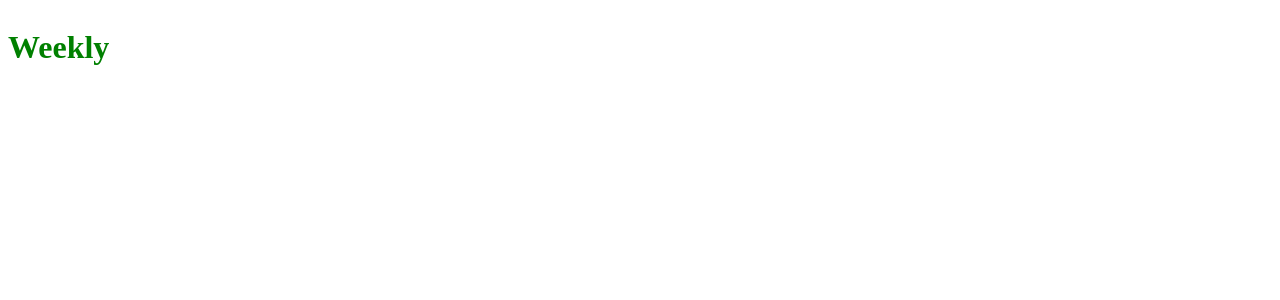
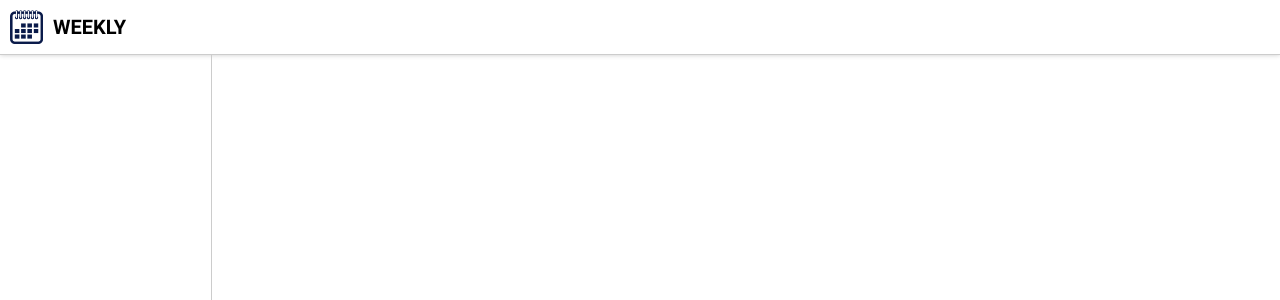
Before and after one commit to camward/React-Weekly, a React app: page / in a window 1280 px wide. Shown: the top 300 px of the page. Built offline with nearby package versions, Linux system fonts and the light colour scheme.

Commit message:
шаблон

```diff
--- a/src/assets/styles/fonts.scss
+++ b/src/assets/styles/fonts.scss
@@ -0,0 +1,139 @@
+@font-face {
+  font-family: 'Roboto';
+  font-style: normal;
+  font-weight: 300;
+  src: url('../fonts/roboto-v16-cyrillic_latin-300.eot'); /* IE9 Compat Modes */
+  src: local('Roboto Light'), local('Roboto-Light'),
+  url('../fonts/roboto-v16-cyrillic_latin-300.eot?#iefix') format('embedded-opentype'), /* IE6-IE8 */
+  url('../fonts/roboto-v16-cyrillic_latin-300.woff2') format('woff2'), /* Super Modern Browsers */
+  url('../fonts/roboto-v16-cyrillic_latin-300.woff') format('woff'), /* Modern Browsers */
+  url('../fonts/roboto-v16-cyrillic_latin-300.ttf') format('truetype'); /* Safari, Android, iOS */
+}
+
+@font-face {
+  font-family: 'Roboto';
+  font-style: italic;
+  font-weight: 300;
+  src: url('../fonts/roboto-v16-cyrillic_latin-300italic.eot'); /* IE9 Compat Modes */
+  src: local('Roboto Light Italic'), local('Roboto-LightItalic'),
+  url('../fonts/roboto-v16-cyrillic_latin-300italic.eot?#iefix') format('embedded-opentype'), /* IE6-IE8 */
+  url('../fonts/roboto-v16-cyrillic_latin-300italic.woff2') format('woff2'), /* Super Modern Browsers */
+  url('../fonts/roboto-v16-cyrillic_latin-300italic.woff') format('woff'), /* Modern Browsers */
+  url('../fonts/roboto-v16-cyrillic_latin-300italic.ttf') format('truetype'); /* Safari, Android, iOS */
+}
+
+@font-face {
+  font-family: 'Roboto';
+  font-style: normal;
+  font-weight: 400;
+  src: url('../fonts/roboto-v16-cyrillic_latin-regular.eot'); /* IE9 Compat Modes */
+  src: local('Roboto'), local('Roboto-Regular'),
+  url('../fonts/roboto-v16-cyrillic_latin-regular.eot?#iefix') format('embedded-opentype'), /* IE6-IE8 */
+  url('../fonts/roboto-v16-cyrillic_latin-regular.woff2') format('woff2'), /* Super Modern Browsers */
+  url('../fonts/roboto-v16-cyrillic_latin-regular.woff') format('woff'), /* Modern Browsers */
+  url('../fonts/roboto-v16-cyrillic_latin-regular.ttf') format('truetype'); /* Safari, Android, iOS */
+}
+
+@font-face {
+  font-family: 'Roboto';
+  font-style: italic;
+  font-weight: 400;
+  src: url('../fonts/roboto-v16-cyrillic_latin-italic.eot'); /* IE9 Compat Modes */
+  src: local('Roboto Italic'), local('Roboto-Italic'),
+  url('../fonts/roboto-v16-cyrillic_latin-italic.eot?#iefix') format('embedded-opentype'), /* IE6-IE8 */
+  url('../fonts/roboto-v16-cyrillic_latin-italic.woff2') format('woff2'), /* Super Modern Browsers */
+  url('../fonts/roboto-v16-cyrillic_latin-italic.woff') format('woff'), /* Modern Browsers */
+  url('../fonts/roboto-v16-cyrillic_latin-italic.ttf') format('truetype'); /* Safari, Android, iOS */
+}
+
+@font-face {
+  font-family: 'Roboto';
+  font-style: normal;
+  font-weight: 500;
+  src: url('../fonts/roboto-v16-cyrillic_latin-500.eot'); /* IE9 Compat Modes */
+  src: local('Roboto Medium'), local('Roboto-Medium'),
+  url('../fonts/roboto-v16-cyrillic_latin-500.eot?#iefix') format('embedded-opentype'), /* IE6-IE8 */
+  url('../fonts/roboto-v16-cyrillic_latin-500.woff2') format('woff2'), /* Super Modern Browsers */
+  url('../fonts/roboto-v16-cyrillic_latin-500.woff') format('woff'), /* Modern Browsers */
+  url('../fonts/roboto-v16-cyrillic_latin-500.ttf') format('truetype'); /* Safari, Android, iOS */
+}
+
+@font-face {
+  font-family: 'Roboto';
+  font-style: italic;
+  font-weight: 500;
+  src: url('../fonts/roboto-v16-cyrillic_latin-500italic.eot'); /* IE9 Compat Modes */
+  src: local('Roboto Medium Italic'), local('Roboto-MediumItalic'),
+  url('../fonts/roboto-v16-cyrillic_latin-500italic.eot?#iefix') format('embedded-opentype'), /* IE6-IE8 */
+  url('../fonts/roboto-v16-cyrillic_latin-500italic.woff2') format('woff2'), /* Super Modern Browsers */
+  url('../fonts/roboto-v16-cyrillic_latin-500italic.woff') format('woff'), /* Modern Browsers */
+  url('../fonts/roboto-v16-cyrillic_latin-500italic.ttf') format('truetype'); /* Safari, Android, iOS */
+}
+
+@font-face {
+  font-family: 'Roboto';
+  font-style: normal;
+  font-weight: 700;
+  src: url('../fonts/roboto-v16-cyrillic_latin-700.eot'); /* IE9 Compat Modes */
+  src: local('Roboto Bold'), local('Roboto-Bold'),
+  url('../fonts/roboto-v16-cyrillic_latin-700.eot?#iefix') format('embedded-opentype'), /* IE6-IE8 */
+  url('../fonts/roboto-v16-cyrillic_latin-700.woff2') format('woff2'), /* Super Modern Browsers */
+  url('../fonts/roboto-v16-cyrillic_latin-700.woff') format('woff'), /* Modern Browsers */
+  url('../fonts/roboto-v16-cyrillic_latin-700.ttf') format('truetype'); /* Safari, Android, iOS */
+}
+
+@font-face {
+  font-family: 'Roboto';
+  font-style: italic;
+  font-weight: 700;
+  src: url('../fonts/roboto-v16-cyrillic_latin-700italic.eot'); /* IE9 Compat Modes */
+  src: local('Roboto Bold Italic'), local('Roboto-BoldItalic'),
+  url('../fonts/roboto-v16-cyrillic_latin-700italic.eot?#iefix') format('embedded-opentype'), /* IE6-IE8 */
+  url('../fonts/roboto-v16-cyrillic_latin-700italic.woff2') format('woff2'), /* Super Modern Browsers */
+  url('../fonts/roboto-v16-cyrillic_latin-700italic.woff') format('woff'), /* Modern Browsers */
+  url('../fonts/roboto-v16-cyrillic_latin-700italic.ttf') format('truetype'); /* Safari, Android, iOS */
+}
+
+@font-face {
+  font-family: 'Roboto Slab';
+  font-weight: 100;
+  font-style: normal;
+  src: local('Roboto Slab Thin'), local('RobotoSlab-Thin'),
+  url('../fonts/RobotoSlab-Thin.eot?#iefix') format('embedded-opentype'),
+  url('../fonts/RobotoSlab-Thin.woff2') format('woff2'),
+  url('../fonts/RobotoSlab-Thin.woff') format('woff'),
+  url('../fonts/RobotoSlab-Thin.ttf') format('truetype');
+}
+
+@font-face {
+  font-family: 'Roboto Slab';
+  font-weight: 300;
+  font-style: normal;
+  src: local('Roboto Slab Light'), local('RobotoSlab-Light'),
+  url('../fonts/RobotoSlab-Light.eot?#iefix') format('embedded-opentype'),
+  url('../fonts/RobotoSlab-Light.woff2') format('woff2'),
+  url('../fonts/RobotoSlab-Light.woff') format('woff'),
+  url('../fonts/RobotoSlab-Light.ttf') format('truetype');
+}
+
+@font-face {
+  font-family: 'Roboto Slab';
+  font-weight: 400;
+  font-style: normal;
+  src: local('Roboto Slab Regular'), local('RobotoSlab-Regular'),
+  url('../fonts/RobotoSlab-Regular.eot?#iefix') format('embedded-opentype'),
+  url('../fonts/RobotoSlab-Regular.woff2') format('woff2'),
+  url('../fonts/RobotoSlab-Regular.woff') format('woff'),
+  url('../fonts/RobotoSlab-Regular.ttf') format('truetype');
+}
+
+@font-face {
+  font-family: 'Roboto Slab';
+  font-weight: 700;
+  font-style: normal;
+  src: local('Roboto Slab Bold'), local('RobotoSlab-Bold'),
+  url('../fonts/RobotoSlab-Bold.eot?#iefix') format('embedded-opentype'),
+  url('../fonts/RobotoSlab-Bold.woff2') format('woff2'),
+  url('../fonts/RobotoSlab-Bold.woff') format('woff'),
+  url('../fonts/RobotoSlab-Bold.ttf') format('truetype');
+}
--- a/src/assets/styles/styles.scss
+++ b/src/assets/styles/styles.scss
@@ -1,10 +1,19 @@
-div {
-  h1 {
-    color: green;
-  }
+@import './fonts';
 
-  p {
-    font-weight: bold;
-    font-style: italic;
-  }
+html {
+  box-sizing: border-box;
+  font-family: "Roboto", "Helvetica", "Arial", sans-serif;
 }
+
+html, body {
+  width: 100%;
+  height: 100%;
+  margin: 0;
+  padding: 0;
+}
+
+* {
+  font-family: inherit;
+  box-sizing: inherit;
+  line-height: normal;
+}
--- a/src/assets/styles/variables.scss
+++ b/src/assets/styles/variables.scss
@@ -0,0 +1 @@
+$border-color: #CCCCCC;
--- a/src/components/app.jsx
+++ b/src/components/app.jsx
@@ -5,7 +5,7 @@ class App extends Component {
   render() {
     return (
       <Layout>
-        <h1>Weekly</h1>
+
       </Layout>
     );
   }
--- a/src/hoc/layout/layout.jsx
+++ b/src/hoc/layout/layout.jsx
@@ -1,12 +1,23 @@
 import React, {Component} from 'react'
 import './layout.scss'
+
+export const LOGO = require('../../assets/images/logo.png')
 
 class Layout extends Component {
     render() {
         return (
             <div className="layout">
+                <div className="layout_header">
+                    <img src={LOGO} alt="logo" />
+                    <span>weekly</span>
+                </div>
                 <div className="layout_content">
-                    { this.props.children }
+                    <div className="layout_content_left">
+
+                    </div>
+                    <div className="layout_content_center">
+                        { this.props.children }
+                    </div>
                 </div>
             </div>
         )
--- a/src/hoc/layout/layout.scss
+++ b/src/hoc/layout/layout.scss
@@ -1,11 +1,43 @@
+@import '../../assets/styles/variables';
+
 .layout {
   height: 100vh;
   display: flex;
   flex-direction: column;
 
+  &_header {
+    display: flex;
+    align-items: center;
+    padding: 0 10px;
+    height: 55px;
+    border-bottom: 1px solid $border-color;
+    box-shadow: 0 0 5px $border-color;
+
+    img {
+      width: 33px;
+    }
+
+    span {
+      text-transform: uppercase;
+      font-weight: bold;
+      padding-left: 10px;
+      font-size: 20px;
+    }
+  }
+
   &_content {
     display: flex;
-    flex-direction: column;
     flex-grow: 1;
+
+    &_left {
+      width: 250px;
+      padding: 10px;
+      border-right: 1px solid $border-color;
+    }
+
+    &_center {
+      width: 100%;
+      padding: 10px;
+    }
   }
 }
```
Also changed, not shown: src/assets/images/logo.png (added).
